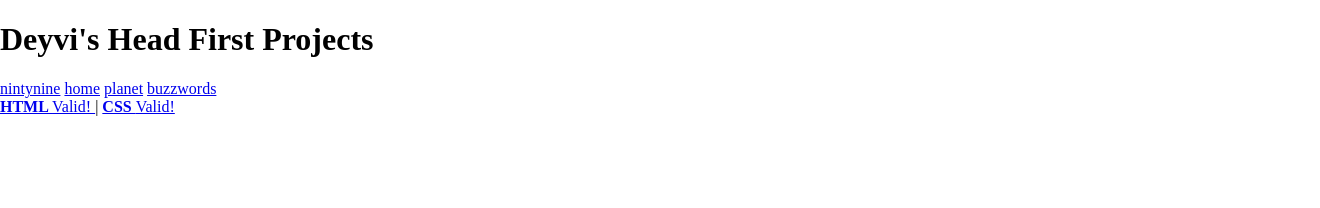
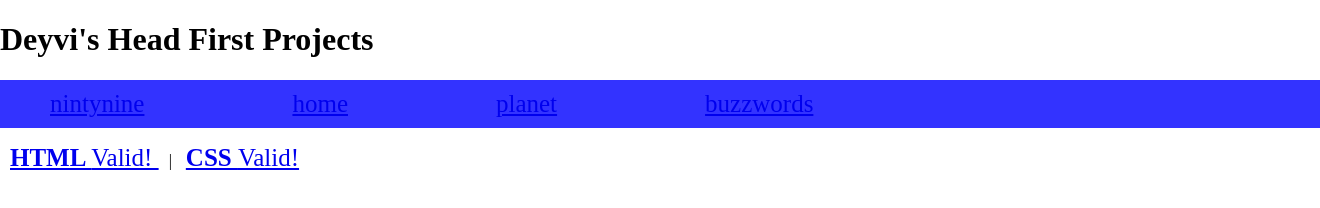
Before and after one commit to deyuman/website, a plain HTML site: page headfirst/index.html in a window 1280 px wide. Shown: the whole page, 1320 px wide, since content can reach past the window. Drawn offline with Linux system fonts and the light colour scheme; files that its build step writes are made by us from their sources.

Commit message:
modified:   headfirst/buzzwords.html 	modified:   headfirst/index.html 	modified:   headfirst/nintynine.html 	modified:   headfirst/planet.html 	modified:   headfirst/stylesheet.css

```diff
--- a/headfirst/index.html
+++ b/headfirst/index.html
@@ -4,7 +4,7 @@
 <style>
 html {scroll-behavior: smooth;}
 </style>
-<link rel="stylesheet" href="styles.css" type="text/css" media="screen">
+<link rel="stylesheet" href="stylesheet.css">
 <meta charset="utf-8">
 <title>Deyvi's Head First Projects</title>
 <script>
@@ -23,13 +23,14 @@ window.onload = init;
 <body>
 <main>
   <h1>Deyvi's Head First Projects</h1>
-  <url>
+  <ul>
     <a href="nintynine.html">nintynine</a>
     <a href="index.html">home</a>
     <a href="planet.html">planet</a>
     <a href="buzzwords.html">buzzwords</a>
-</url>
+  </ul>
 </main>
+
 <footer>
 <a id="vLink1"><strong> HTML </strong> Valid! </a> |
 <a id="vLink2"><strong> CSS </strong> Valid! </a>
--- a/headfirst/stylesheet.css
+++ b/headfirst/stylesheet.css
@@ -2,8 +2,17 @@ body{
     margin:0;
 }
 /*navigation*/
-main{
+ul {
     display:flex;
-    background-color: rgb(5, 5, 247,0.8);
+    background-color: rgba(0, 0, 255, 0.8);
     height: auto;
+    width:100%;
+    gap:10%;
 }
+
+a {
+    margin:10px;
+    font-size: 25px;
+
+
+}
```
Also changed, not shown: headfirst/buzzwords.html (+3 -2 lines), headfirst/nintynine.html (+2 -2 lines), headfirst/planet.html (+5 -2 lines).
